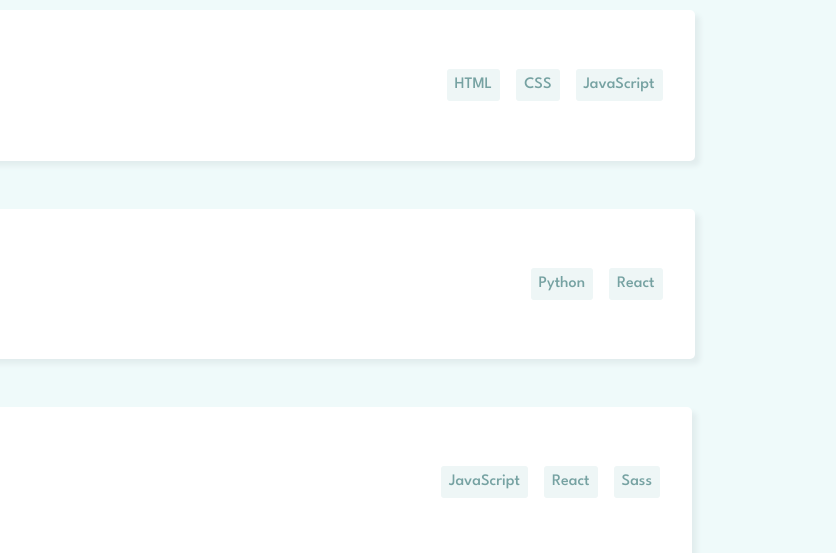
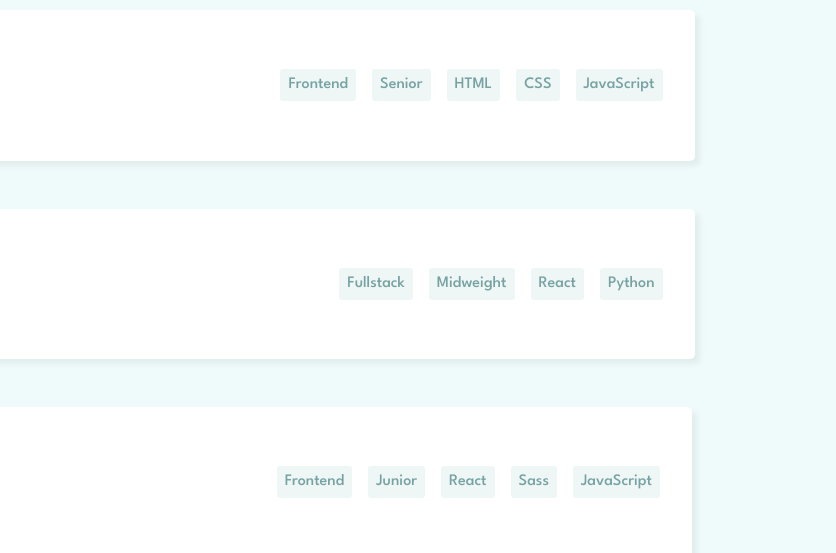
Before and after one commit to gpend/job-listings, a plain HTML site: page index.html in a window 1280 px wide. Shown: the part 188-741 px from the top of the page, 444-1280 px from the left. Drawn offline with Linux system fonts and the light colour scheme.

Commit message:
styling tweaks

```diff
--- a/script.js
+++ b/script.js
@@ -28,13 +28,11 @@ function getJobHTML(data){
                     <p class="job--position">${job.position}</p>
                     <p class="job--about">${job.postedAt} · ${job.contract} · ${job.location}</p>
                 </div>
-                <div class= "job--skills">
-                    <div class="job--languages">
-                        ${langs}
-                    </div>
-                    <div class="job--tools">
-                        ${tools}
-                    </div>
+                <div class="job--attributes">
+                    <p>${job.role}</p>
+                    <p>${job.level}</p>
+                    ${tools}
+                    ${langs}
                 </div>
             </div>
             `
--- a/style.css
+++ b/style.css
@@ -78,13 +78,12 @@ body{
     width: 60px;
 }
 
-.job--languages,
-.job--tools{
+.job--attributes{
     display: flex;
+    flex-wrap: wrap;
 }
 
-.job--languages p,
-.job--tools p{
+.job--attributes p{
     margin:.5rem 1rem .5rem 0;
     padding: .5rem;
     background-color: var(--Light-Grayish-Cyan);
@@ -113,7 +112,7 @@ body{
         margin-left: auto;
         margin-right: auto;
     }
-    .job--skills{
+    .job--attributes{
         display: flex;
         flex-direction: row;
         height: 3rem;
```
